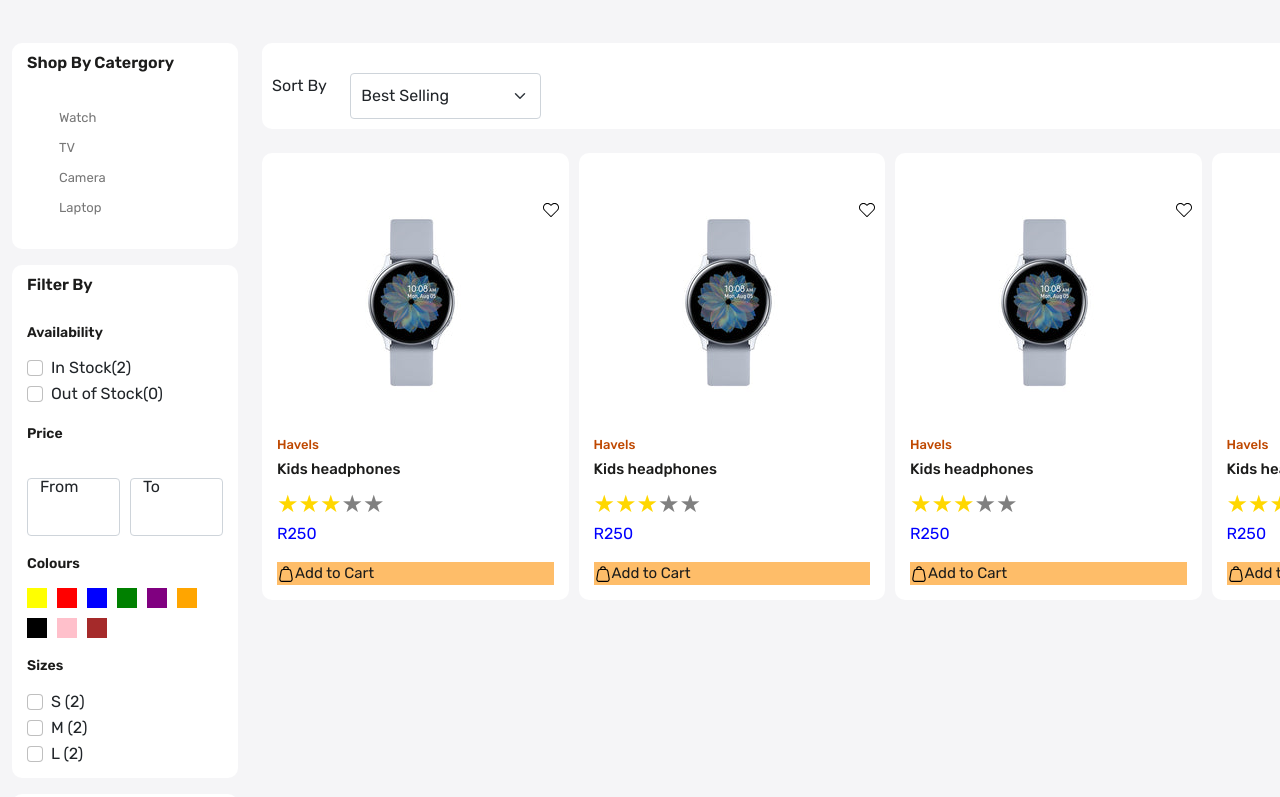
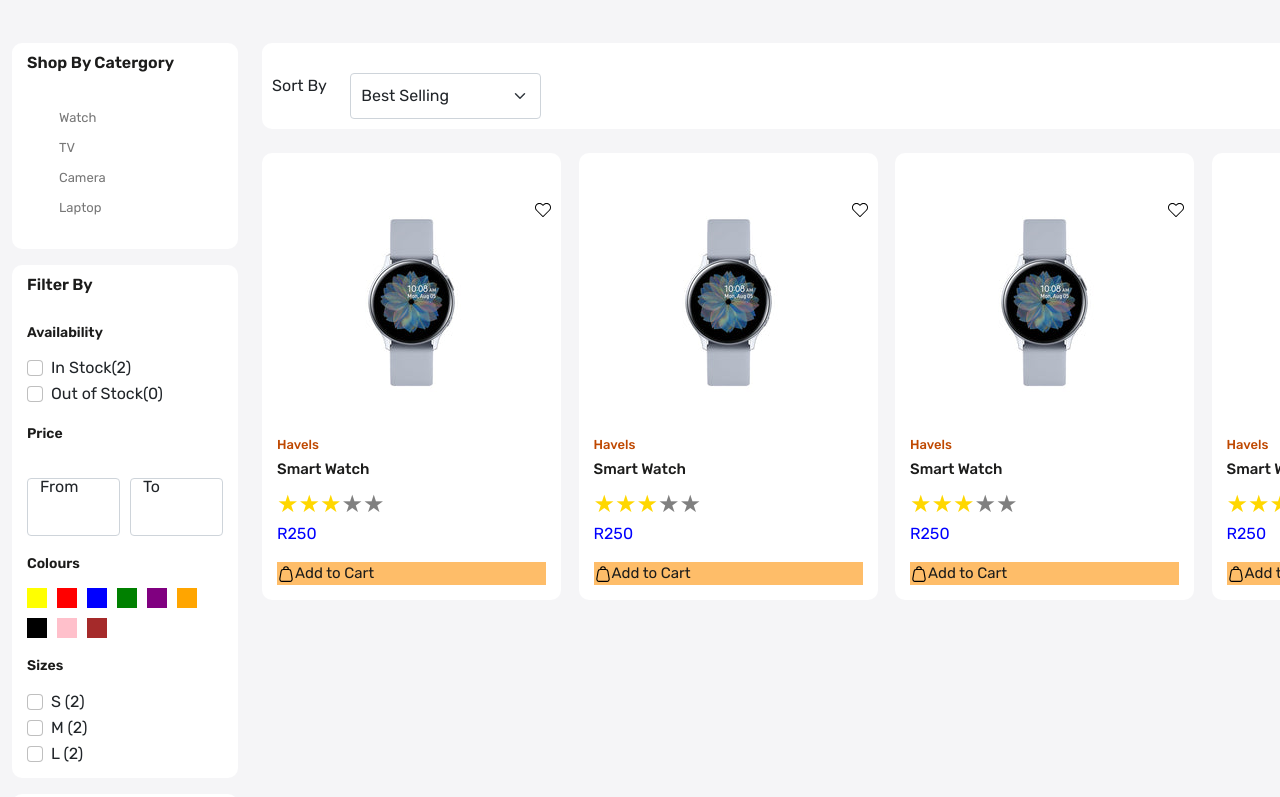
Before and after one commit to Potato-el-Diablo/React-Online-Store-Platform, a React (Create React App) app: page /product in a window 1280 px wide. Shown: the part 712-1509 px from the top of the page. Built offline with nearby package versions, Linux system fonts and the light colour scheme.

Commit message:
fixed image issues and updated Link formatting

```diff
--- a/src/components/ProductCard.js
+++ b/src/components/ProductCard.js
@@ -1,28 +1,31 @@
 import React from "react";
 import ReactStars from "react-rating-stars-component";
-import { Link } from "react-router-dom";
+import { Link, useLocation } from "react-router-dom";
 
-const ProductCard = () => {
+const ProductCard = (props) => {
+    const { grid } = props;
+    let location = useLocation();
+  return (
+    <>
+    <div className={` ${location.pathname == "/store" ? `gr-${grid}`: "col-3"}`}>
+        <Link to=":id" className="product-card position-relative">
 
-  return (
-    <div className="col-3">
-        <div className="product-card position-relative">
             <div className="product-image">
-                <img src ="images/watch.jpg" alt="watch"/>
+                <img src ="/images/watch.jpg" alt="watch"/>
             </div>
             <div className="product-details">
                 <h6 className="brand">Havels </h6>
-                <h5 className="product-title"> Kids headphones</h5>
+                <h5 className="product-title"> Smart Watch</h5>
                 <ReactStars
                     count={5}
                     value="3"
-                    edit = {true}
+                    edit = {false}
                     size={24}
                     activeColor="#ffd700"
                 />
                 <p className="price">R250</p>
                 <div className="add-to-cart">
-                <Link><img src="images/add-cart.svg" alt="addcart"/>
+                <Link><img src="/images/add-cart.svg" alt="addcart"/>
                         </Link>
                 <label htmlfor=""> Add to Cart </label>
                 </div>
@@ -32,15 +35,16 @@ const ProductCard = () => {
                     <div className="d-flex flex-column">
 
                         <Link>
-                        <img src ="images/wish.svg" alt="wishlist"/>
+                        <img src ="/images/wish.svg" alt="wishlist"/>
                         </Link>
                     </div>
                 </div>
                 <div className="add-cart">
 
                 </div>
+        </Link>
         </div>
-    </div>
+    </>
   )
 }
 
```
